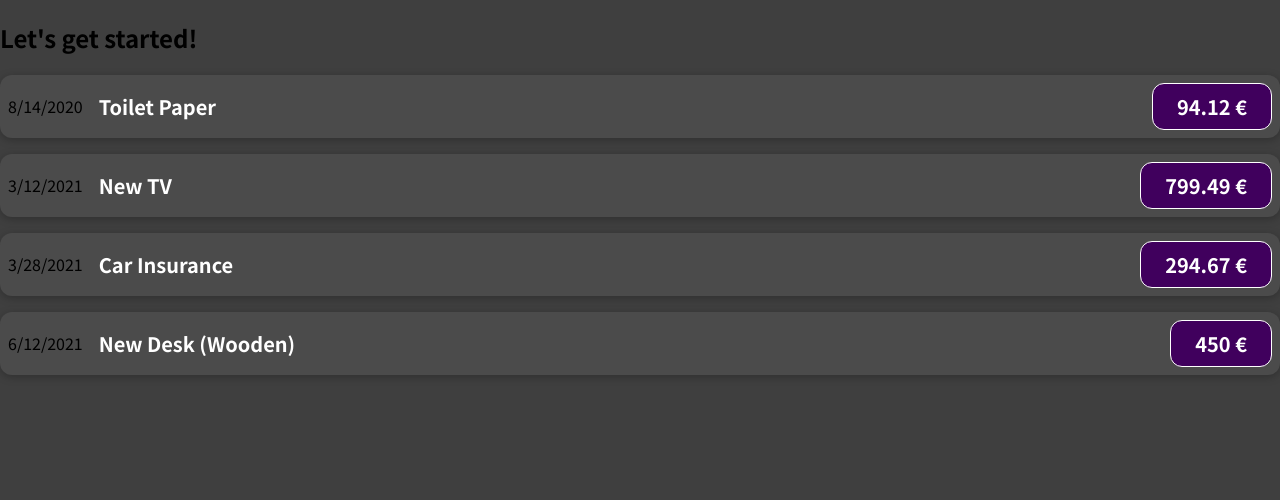
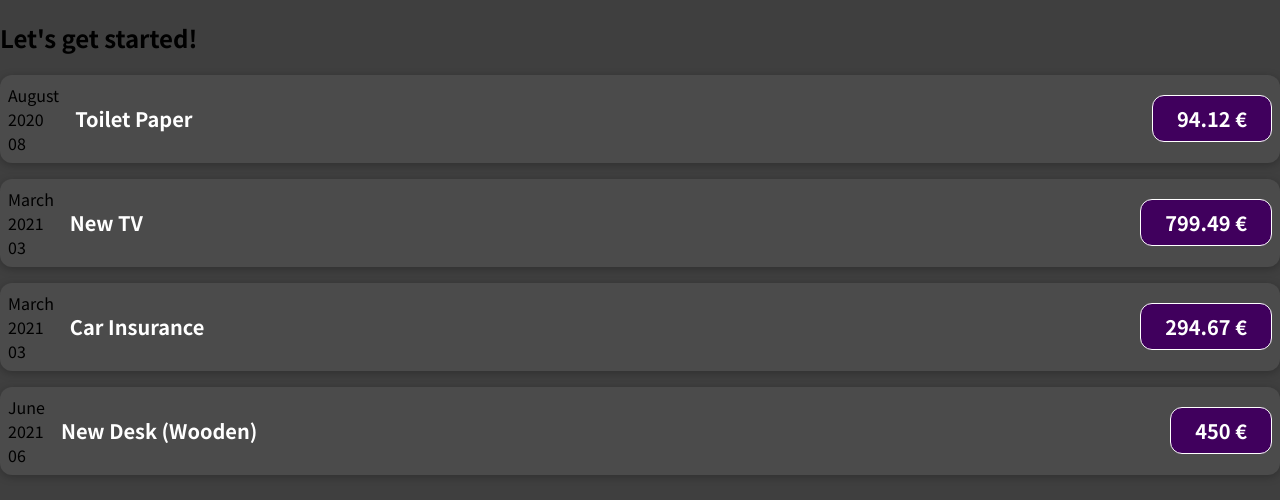
Before and after one commit to davar96/Learning-React, a JavaScript app: page / in a window 1280 px wide. Shown: the top 500 px of the page. Built offline with nearby package versions, Linux system fonts and the light colour scheme.

Commit message:
optimized the date with js functions

```diff
--- a/src/components/ExpenseItem.js
+++ b/src/components/ExpenseItem.js
@@ -1,9 +1,17 @@
 import "./ExpenseItem.css";
 
 function ExpenseItem(props) {
+  const month = props.date.toLocaleDateString("en-UK", { month: "long" });
+  const day = props.date.toLocaleDateString("en-UK", { month: "2-digit" });
+  const year = props.date.getFullYear();
+
   return (
     <div className="expense-item">
-      <div>{props.date.toLocaleDateString()}</div>
+      <div>
+        <div>{month}</div>
+        <div>{year}</div>
+        <div>{day}</div>
+      </div>
       <div className="expense-item__description">
         <h2>{props.title}</h2>
       </div>
```
Also changed, not shown: 1 other file (tests, documents, lock files or other folders).
